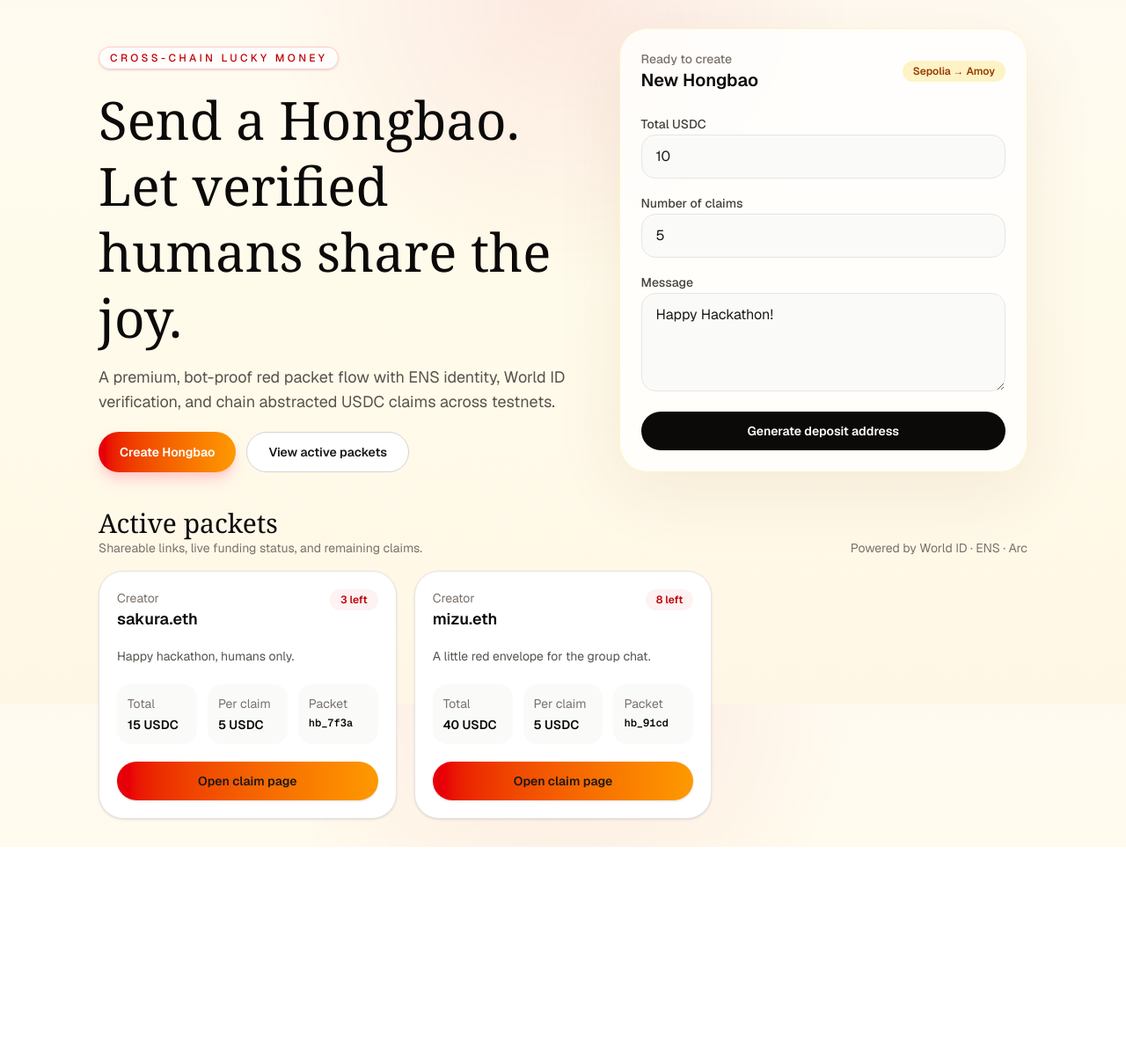
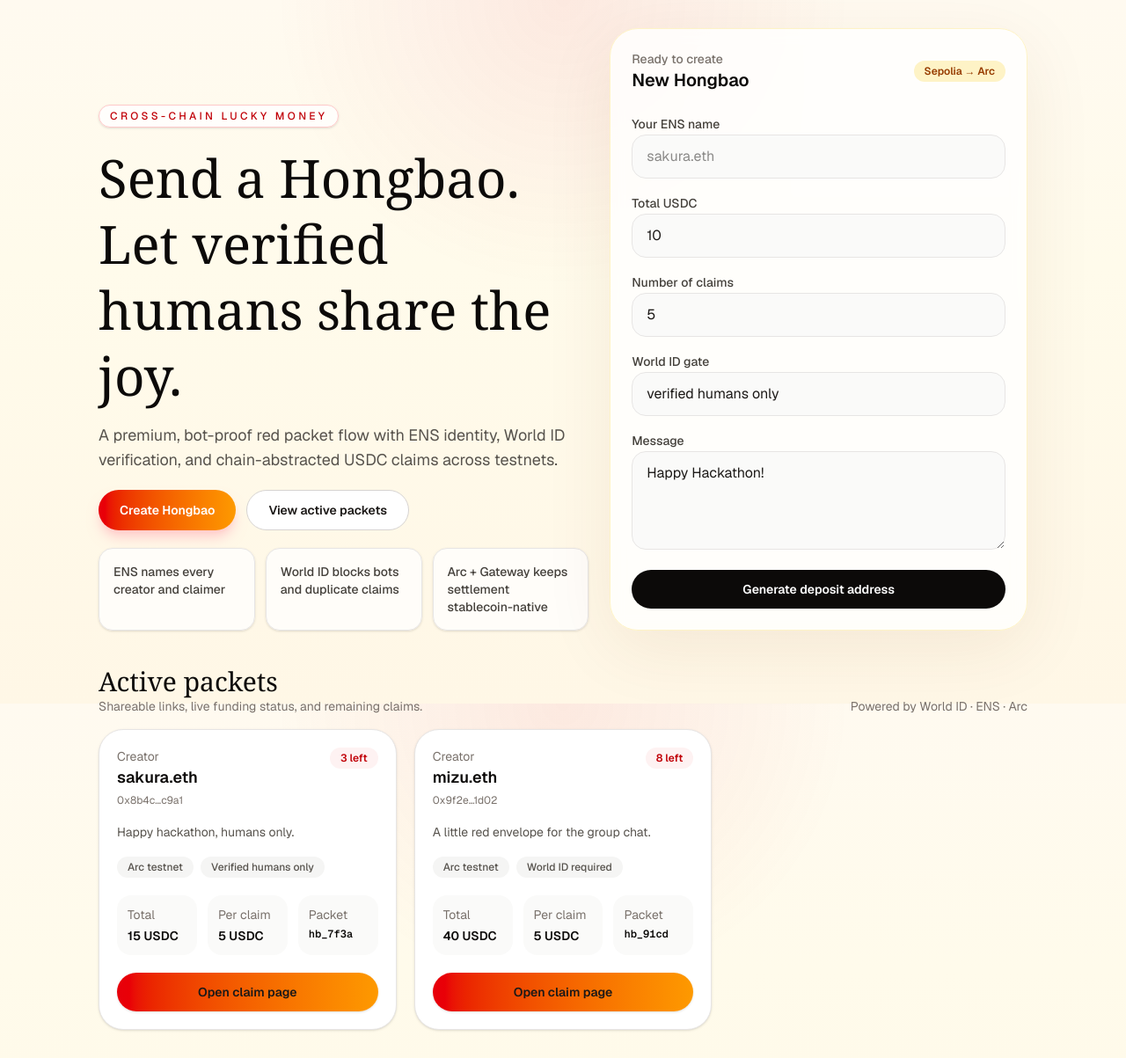
Before and after one commit to lzhan195/hongbao, a Next.js app: page / in a window 1280 px wide. Shown: the whole page at 88% size. Before the commit the page ends 963 px from the top, so only its background shows below. Built offline with nearby package versions, Linux system fonts and the light colour scheme.

Commit message:
Refine Hongbao ENS and World ID demo flows
Improve the landing and claim experiences to better reflect ENS identity, World ID verification, and Arc settlement for the hackathon demo. Also make the API stubs feel more request-aware so the prototype reads as a functional integration.

```diff
--- a/src/app/api/check-deposit/route.ts
+++ b/src/app/api/check-deposit/route.ts
@@ -5,6 +5,7 @@ export async function GET(request: NextRequest) {
 
   return NextResponse.json({
     packetId,
-    funded: false,
+    funded: Boolean(packetId),
+    settlementRail: "Circle Gateway on Arc",
   });
 }
--- a/src/app/api/claim/route.ts
+++ b/src/app/api/claim/route.ts
@@ -1,9 +1,17 @@
-import { NextResponse } from "next/server";
+import { NextRequest, NextResponse } from "next/server";
 
-export async function POST() {
+export async function POST(request: NextRequest) {
+  const body = await request.json().catch(() => ({}));
+  const packetId = typeof body.packetId === "string" ? body.packetId : "hb_demo_packet";
+  const claimerEns = typeof body.claimerEns === "string" ? body.claimerEns : "lina.eth";
+
   return NextResponse.json({
     success: true,
+    packetId,
+    claimerEns,
     txHash: "0x0000000000000000000000000000000000000000000000000000000000000000",
     ensRecordTxHash: "0x0000000000000000000000000000000000000000000000000000000000000000",
+    worldIdNullifier: "demo-nullifier",
+    settlementRail: "Arc",
   });
 }
--- a/src/app/api/create-packet/route.ts
+++ b/src/app/api/create-packet/route.ts
@@ -1,9 +1,20 @@
-import { NextResponse } from "next/server";
+import { NextRequest, NextResponse } from "next/server";
 
-export async function POST() {
+export async function POST(request: NextRequest) {
+  const body = await request.json().catch(() => ({}));
+  const creatorEns = typeof body.creatorEns === "string" ? body.creatorEns : "sakura.eth";
+  const totalValue = typeof body.totalValue === "number" ? body.totalValue : 10;
+  const claimCount = typeof body.claimCount === "number" ? body.claimCount : 5;
+  const chain = typeof body.chain === "string" ? body.chain : "Arc testnet";
+
   return NextResponse.json({
-    packetId: "hb_demo_packet",
-    depositAddress: "0x0000000000000000000000000000000000000000",
-    perClaimAmount: 0,
+    packetId: `hb_${Math.random().toString(36).slice(2, 6)}`,
+    creatorEns,
+    chain,
+    depositAddress: "0x000000000000000000000000000000000000aRc",
+    totalValue,
+    claimCount,
+    perClaimAmount: Number((totalValue / claimCount).toFixed(2)),
+    worldGate: "World ID required",
   });
 }
--- a/src/app/api/verify-world-id/route.ts
+++ b/src/app/api/verify-world-id/route.ts
@@ -1,8 +1,13 @@
-import { NextResponse } from "next/server";
+import { NextRequest, NextResponse } from "next/server";
 
-export async function POST() {
+export async function POST(request: NextRequest) {
+  const body = await request.json().catch(() => ({}));
+  const action = typeof body.action === "string" ? body.action : "claim";
+
   return NextResponse.json({
     success: true,
+    action,
     nullifier: "demo-nullifier",
+    isHuman: true,
   });
 }
--- a/src/app/claim/[packetId]/page.tsx
+++ b/src/app/claim/[packetId]/page.tsx
@@ -9,18 +9,16 @@ export async function generateMetadata({ params }: Props): Promise<Metadata> {
   const { packetId } = await params;
 
   return {
-    title: "sakura.eth sent a Hongbao!",
+    title: `Hongbao ${packetId}`,
     description: `Claim packet ${packetId} with verified human proof on Hongbao.`,
     openGraph: {
-      title: "sakura.eth sent a Hongbao!",
+      title: `Hongbao ${packetId}`,
       description: "Happy hackathon, humans only.",
-      images: ["/og-image.png"],
     },
     twitter: {
       card: "summary_large_image",
-      title: "sakura.eth sent a Hongbao!",
+      title: `Hongbao ${packetId}`,
       description: "Happy hackathon, humans only.",
-      images: ["/og-image.png"],
     },
   };
 }
@@ -62,16 +60,20 @@ export default async function ClaimPage({ params }: Props) {
               sakura.eth sent a Hongbao!
             </h1>
             <p className="max-w-2xl text-lg leading-8 text-stone-600">
-              Happy hackathon, humans only.
+              Happy hackathon, humans only. Claiming proves uniqueness with World ID, resolves identities with ENS, and settles on Arc.
             </p>
           </div>
 
           <div className="rounded-[1.75rem] border border-stone-200 bg-white p-6 shadow-sm">
-            <div className="flex flex-wrap items-center gap-3">
-              <span className="text-sm text-stone-500">Claimer ENS</span>
-              <span className="border-b-2 border-amber-400 pb-0.5 text-lg font-semibold text-stone-950">
-                lina.eth
-              </span>
+            <div className="grid gap-4 sm:grid-cols-2">
+              <div className="rounded-2xl bg-stone-50 p-4">
+                <dt className="text-sm text-stone-500">Claimer ENS</dt>
+                <dd className="mt-1 text-lg font-semibold text-stone-950">lina.eth</dd>
+              </div>
+              <div className="rounded-2xl bg-stone-50 p-4">
+                <dt className="text-sm text-stone-500">Packet status</dt>
+                <dd className="mt-1 text-lg font-semibold text-stone-950">Awaiting proof</dd>
+              </div>
             </div>
             <dl className="mt-5 grid gap-4 sm:grid-cols-3">
               <div className="rounded-2xl bg-stone-50 p-4">
@@ -84,16 +86,21 @@ export default async function ClaimPage({ params }: Props) {
               </div>
               <div className="rounded-2xl bg-stone-50 p-4">
                 <dt className="text-sm text-stone-500">Network</dt>
-                <dd className="mt-1 text-2xl font-semibold text-stone-950">Amoy</dd>
+                <dd className="mt-1 text-2xl font-semibold text-stone-950">Arc</dd>
               </div>
             </dl>
-            <button className="mt-6 w-full rounded-full bg-gradient-to-r from-red-600 to-amber-500 px-6 py-4 text-sm font-semibold text-white shadow-lg shadow-red-200 transition hover:scale-[1.01] disabled:cursor-not-allowed disabled:opacity-60">
-              Claim with World ID
-            </button>
+            <div className="mt-6 grid gap-3 sm:grid-cols-2">
+              <button className="rounded-full bg-gradient-to-r from-red-600 to-amber-500 px-6 py-4 text-sm font-semibold text-white shadow-lg shadow-red-200 transition hover:scale-[1.01] disabled:cursor-not-allowed disabled:opacity-60">
+                Claim with World ID
+              </button>
+              <button className="rounded-full border border-stone-300 bg-white px-6 py-4 text-sm font-semibold text-stone-700 transition hover:border-stone-400 hover:bg-stone-50">
+                Verify ENS ownership
+              </button>
+            </div>
           </div>
 
           <div className="rounded-[1.75rem] border border-dashed border-amber-200 bg-amber-50/70 p-6 text-sm leading-7 text-stone-700">
-            A receipt will be written to <span className="font-mono">hongbao.claim.{packetId}</span> after the claim settles.
+            A receipt will be written to <span className="font-mono">hongbao.claim.{packetId}</span> after the claim settles, and the claimer’s ENS text record can be updated with proof-of-claim metadata.
           </div>
         </div>
       </section>
--- a/src/app/page.tsx
+++ b/src/app/page.tsx
@@ -4,25 +4,37 @@ const packets = [
   {
     id: "hb_7f3a",
     creatorEns: "sakura.eth",
+    creatorAddress: "0x8b4c…c9a1",
     remainingClaims: 3,
     totalValue: 15,
     perClaimAmount: 5,
+    chain: "Arc testnet",
+    worldGate: "Verified humans only",
     message: "Happy hackathon, humans only.",
   },
   {
     id: "hb_91cd",
     creatorEns: "mizu.eth",
+    creatorAddress: "0x9f2e…1d02",
     remainingClaims: 8,
     totalValue: 40,
     perClaimAmount: 5,
+    chain: "Arc testnet",
+    worldGate: "World ID required",
     message: "A little red envelope for the group chat.",
   },
+];
+
+const highlights = [
+  "ENS names every creator and claimer",
+  "World ID blocks bots and duplicate claims",
+  "Arc + Gateway keeps settlement stablecoin-native",
 ];
 
 export default function Home() {
   return (
     <main className="mx-auto flex w-full max-w-6xl flex-1 flex-col gap-10 px-6 py-8 sm:px-10 lg:px-12">
-      <section className="grid gap-6 lg:grid-cols-[1.1fr_0.9fr] lg:items-end">
+      <section className="grid gap-6 lg:grid-cols-[1.08fr_0.92fr] lg:items-end">
         <div className="space-y-5">
           <span className="inline-flex w-fit rounded-full border border-red-200 bg-white/80 px-3 py-1 text-xs font-medium uppercase tracking-[0.28em] text-red-700 shadow-sm">
             Cross-chain lucky money
@@ -33,7 +45,7 @@ export default function Home() {
             </h1>
             <p className="max-w-2xl text-base leading-7 text-stone-600 sm:text-lg">
               A premium, bot-proof red packet flow with ENS identity, World ID
-              verification, and chain abstracted USDC claims across testnets.
+              verification, and chain-abstracted USDC claims across testnets.
             </p>
           </div>
           <div className="flex flex-wrap gap-3">
@@ -47,19 +59,33 @@ export default function Home() {
               View active packets
             </Link>
           </div>
+          <div className="grid gap-3 sm:grid-cols-3">
+            {highlights.map((item) => (
+              <div
+                key={item}
+                className="rounded-2xl border border-stone-200 bg-white/75 px-4 py-4 text-sm font-medium text-stone-700 shadow-sm"
+              >
+                {item}
+              </div>
+            ))}
+          </div>
         </div>
 
         <aside className="rounded-[2rem] border border-amber-100 bg-white/80 p-6 shadow-[0_20px_80px_rgba(120,53,15,0.08)] backdrop-blur">
-          <div className="mb-6 flex items-center justify-between">
+          <div className="mb-6 flex items-center justify-between gap-3">
             <div>
               <p className="text-sm font-medium text-stone-500">Ready to create</p>
               <p className="text-xl font-semibold text-stone-950">New Hongbao</p>
             </div>
             <div className="rounded-full bg-amber-100 px-3 py-1 text-xs font-semibold text-amber-800">
-              Sepolia → Amoy
+              Sepolia → Arc
             </div>
           </div>
           <form className="space-y-4">
+            <label className="block space-y-2">
+              <span className="text-sm font-medium text-stone-700">Your ENS name</span>
+              <input className="w-full rounded-2xl border border-stone-200 bg-stone-50 px-4 py-3 outline-none transition focus:border-red-400" placeholder="sakura.eth" />
+            </label>
             <label className="block space-y-2">
               <span className="text-sm font-medium text-stone-700">Total USDC</span>
               <input className="w-full rounded-2xl border border-stone-200 bg-stone-50 px-4 py-3 outline-none transition focus:border-red-400" defaultValue="10" />
@@ -67,6 +93,10 @@ export default function Home() {
             <label className="block space-y-2">
               <span className="text-sm font-medium text-stone-700">Number of claims</span>
               <input className="w-full rounded-2xl border border-stone-200 bg-stone-50 px-4 py-3 outline-none transition focus:border-red-400" defaultValue="5" />
+            </label>
+            <label className="block space-y-2">
+              <span className="text-sm font-medium text-stone-700">World ID gate</span>
+              <input className="w-full rounded-2xl border border-stone-200 bg-stone-50 px-4 py-3 outline-none transition focus:border-red-400" defaultValue="verified humans only" />
             </label>
             <label className="block space-y-2">
               <span className="text-sm font-medium text-stone-700">Message</span>
@@ -95,12 +125,17 @@ export default function Home() {
                 <div>
                   <p className="text-sm text-stone-500">Creator</p>
                   <h3 className="text-lg font-semibold text-stone-950">{packet.creatorEns}</h3>
+                  <p className="mt-1 text-xs text-stone-500">{packet.creatorAddress}</p>
                 </div>
                 <span className="rounded-full bg-red-50 px-3 py-1 text-xs font-semibold text-red-700">
                   {packet.remainingClaims} left
                 </span>
               </div>
               <p className="mt-4 text-sm leading-6 text-stone-600">{packet.message}</p>
+              <div className="mt-4 flex flex-wrap gap-2 text-xs font-medium text-stone-600">
+                <span className="rounded-full bg-stone-100 px-3 py-1">{packet.chain}</span>
+                <span className="rounded-full bg-stone-100 px-3 py-1">{packet.worldGate}</span>
+              </div>
               <dl className="mt-5 grid grid-cols-3 gap-3 text-sm">
                 <div className="rounded-2xl bg-stone-50 p-3">
                   <dt className="text-stone-500">Total</dt>
```
